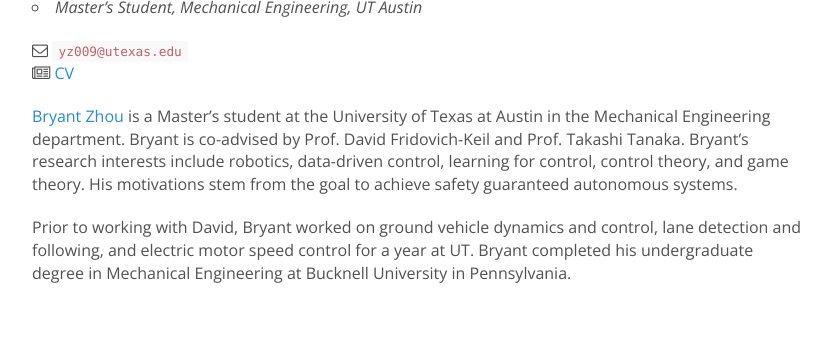
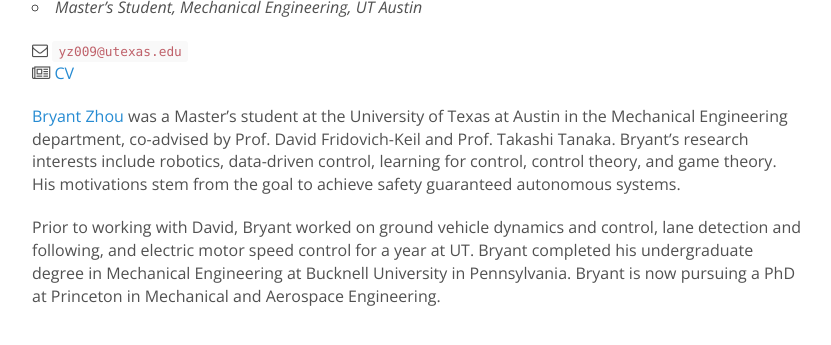
Before and after one commit to KordingLab/KordingLab.github.io, a Jekyll site: the page built from _people/Yujing_Zhou.md, in a window 1280 px wide, cut to the strip 391-736 px from the top of the page. Shown: the whole strip, without its empty margins (223-1054 px from the left). Built offline with Jekyll 4.4.1, drawn with Linux system fonts in a browser that asks for light colours; nearby versions of some CDN libraries; comment, search, counter and statistics services are not loaded.

Commit message:
updates to Bryant bio

```diff
--- a/_people/Yujing_Zhou.md
+++ b/_people/Yujing_Zhou.md
@@ -11,6 +11,6 @@ avatar: bryant_zhou.jpg
 <i class="fa fa-envelope-o"></i> `yz009@utexas.edu`<br>
 <i class="fa fa-newspaper-o"></i> [CV](/documents/Bryant_CV.pdf)
 
-[Bryant Zhou](https://www.linkedin.com/in/yujing-zhou-938962151) is a Master's student at the University of Texas at Austin in the Mechanical Engineering department. Bryant is co-advised by Prof. David Fridovich-Keil and Prof. Takashi Tanaka. Bryant's research interests include robotics, data-driven control, learning for control, control theory, and game theory. His motivations stem from the goal to achieve safety guaranteed autonomous systems.
+[Bryant Zhou](https://www.linkedin.com/in/yujing-zhou-938962151) was a Master's student at the University of Texas at Austin in the Mechanical Engineering department, co-advised by Prof. David Fridovich-Keil and Prof. Takashi Tanaka. Bryant's research interests include robotics, data-driven control, learning for control, control theory, and game theory. His motivations stem from the goal to achieve safety guaranteed autonomous systems.
 
-Prior to working with David, Bryant worked on ground vehicle dynamics and control, lane detection and following, and electric motor speed control for a year at UT. Bryant completed his undergraduate degree in Mechanical Engineering at Bucknell University in Pennsylvania.
+Prior to working with David, Bryant worked on ground vehicle dynamics and control, lane detection and following, and electric motor speed control for a year at UT. Bryant completed his undergraduate degree in Mechanical Engineering at Bucknell University in Pennsylvania. Bryant is now pursuing a PhD at Princeton in Mechanical and Aerospace Engineering.
```
